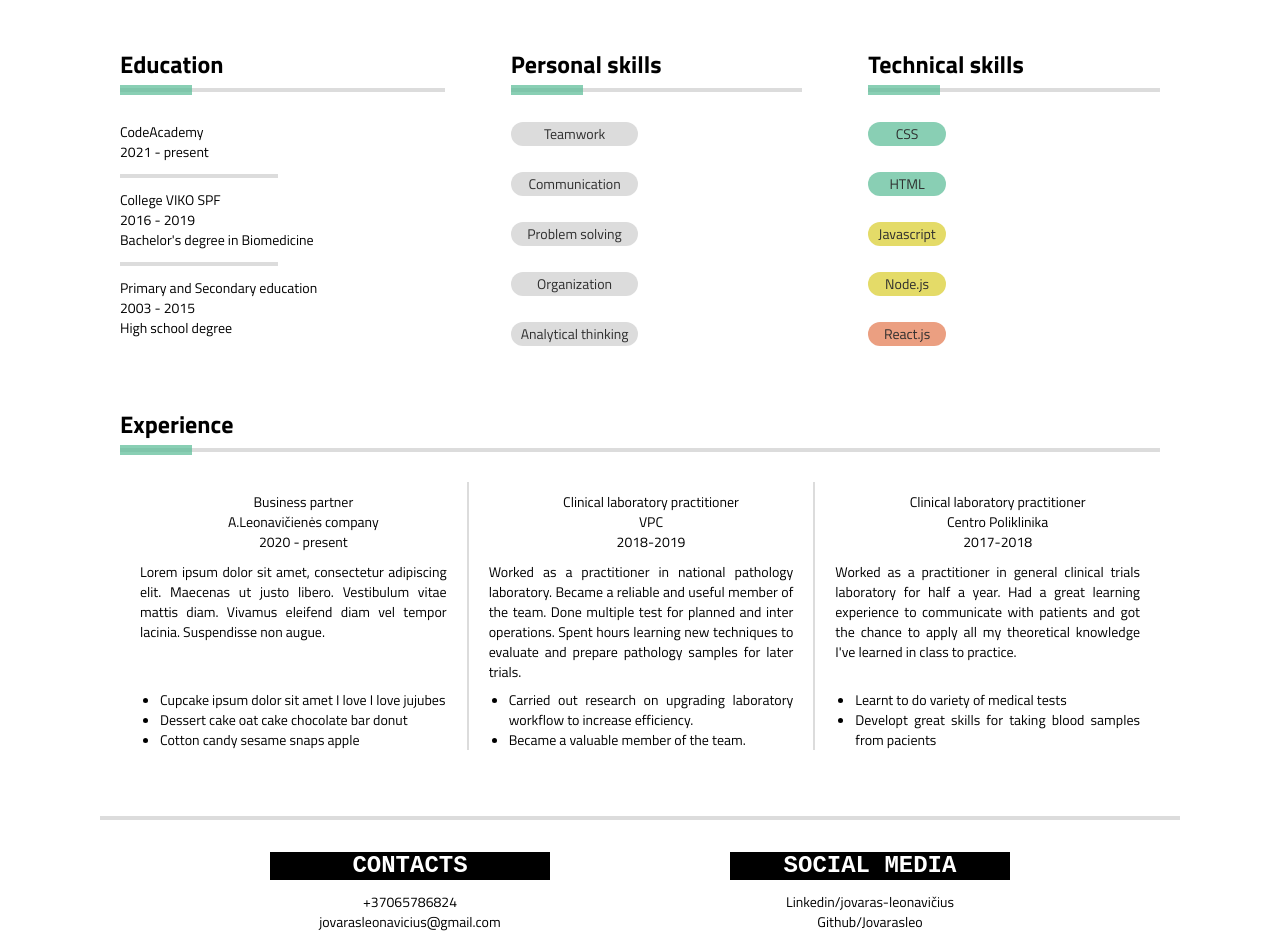
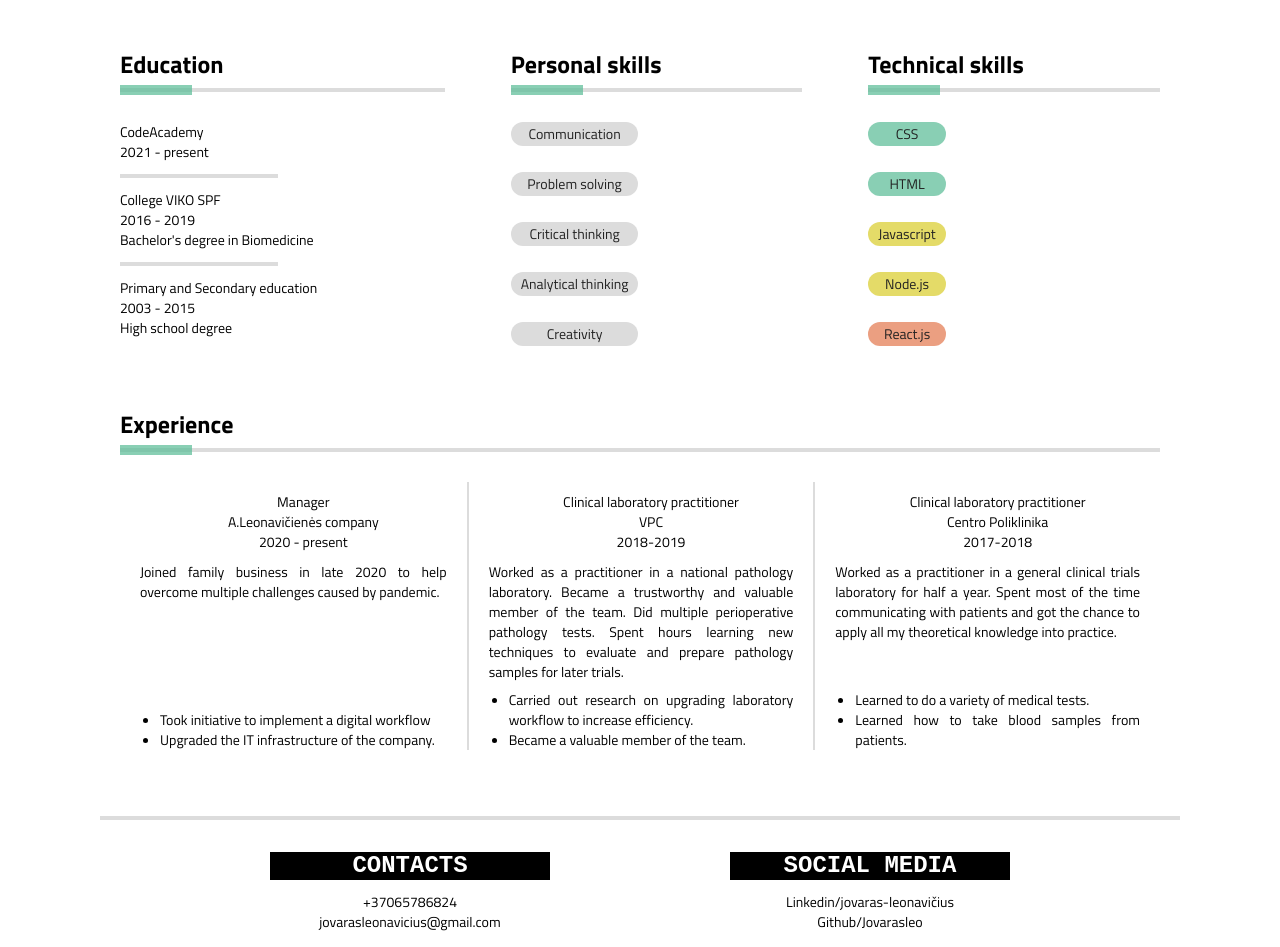
Before and after one commit to Jovarasleo/Resume, a React (Create React App) app: page / in a window 1280 px wide. Shown: the part 500-1447 px from the top of the page. Built offline with nearby package versions, Linux system fonts and the light colour scheme.

Commit message:
changes to styling and data

```diff
--- a/src/components/header/index.css
+++ b/src/components/header/index.css
@@ -14,11 +14,8 @@
   z-index: -1;
   box-shadow: 0 2px 6px var(--shadowGray);
 }
-.header--light::before {
+.header::before {
   background: var(--green);
-}
-.header--dark::before {
-  background: var(--darkGreen);
 }
 .header__info {
   margin-top: 90px;
@@ -26,14 +23,7 @@
   flex-direction: column;
   align-items: center;
 }
-.dark {
-  border-color: var(--white);
-  color: var(--white);
-}
-.languageInput.dark {
-  background-color: var(--veryDarkGray);
-  box-shadow: inset 0 0 3px 1px var(--blueGlow);
-}
+
 .header__info-name,
 .header__info-title {
   width: fit-content;
@@ -123,10 +113,7 @@ input:checked + .slider:before {
   border-radius: 50%;
 }
 @media only screen and (min-width: 1000px) {
-  .header__info.dark {
-    border: 4px solid var(--gray);
-  }
-  .header__info.light {
+  .header__info {
     border: 4px solid var(--black);
   }
   .header__info {
--- a/src/components/header/index.js
+++ b/src/components/header/index.js
@@ -1,27 +1,23 @@
 import "./index.css";
 import data from "../../data";
 
-function Header({ language, setLanguage, theme, setTheme, check }) {
+function Header({ language, setLanguage, theme, setTheme }) {
+  let isChecked;
   if (theme === "light") {
-    check = false;
-  } else check = true;
+    isChecked = false;
+  } else isChecked = true;
   return (
-    <header className={`header header--${theme}`}>
-      <div className={`header__info ${theme}`}>
+    <header className={`header`}>
+      <div className={`header__info`}>
         <h1 className="header__info-name">{data[language].header.name}</h1>
         <h2 className="header__info-title">{data[language].header.title}</h2>
       </div>
       <label className="switch">
-        <input
-          type="checkbox"
-          checked={check}
-          value={theme}
-          onChange={setTheme}
-        ></input>
+        <input type="checkbox" checked={isChecked} onChange={setTheme}></input>
         <span className="slider round"></span>
       </label>
       <select
-        className={`languageInput ${theme}`}
+        className={`languageInput`}
         value={language}
         onChange={setLanguage}
       >
--- a/src/data.js
+++ b/src/data.js
@@ -25,7 +25,7 @@ const data = {
     },
     about: {
       title: "About me",
-      body: "After trying out medical science, business management and sales I finally found my passion in programming. More precisely, frontend development, even though programming (or anything that has something to do with computers) is nothing new to me as I have always loved it. In mid-2021, I finally made up my mind to enroll in frontend studies and have been focusing on frontend development projects since then. These projects do not feel like a job to me but more like a hobby and I am happy to spend countless hours working on them and improving myself.",
+      body: "After trying out medical science, business management and sales I finally found my passion in programming. More precisely, frontend development, even though programming (or anything computer-related) is nothing new to me as I have always loved that field. In mid-2021, I finally made up my mind to enroll in frontend studies and have been focusing on frontend development projects since then. These projects do not feel like a job to me but more like a hobby and I am happy to spend countless hours working on them and improving myself.",
     },
     education: {
       title: "Education",
@@ -46,11 +46,11 @@ const data = {
     personalSkills: {
       title: "Personal skills",
       pills: [
-        { skill: "Teamwork" },
         { skill: "Communication" },
         { skill: "Problem solving" },
-        { skill: "Organization" },
+        { skill: "Critical thinking" },
         { skill: "Analytical thinking" },
+        { skill: "Creativity" },
       ],
     },
     technicalSkills: {
@@ -68,14 +68,13 @@ const data = {
       experience: [
         {
           company: "A.Leonavičienės company",
-          title: "Business partner",
+          title: "Manager",
           period: "2020 - present",
           achievements: [
-            "Cupcake ipsum dolor sit amet I love I love jujubes",
-            "Dessert cake oat cake chocolate bar donut",
-            "Cotton candy sesame snaps apple",
+            "Took initiative to implement a digital workflow",
+            "Upgraded the IT infrastructure of the company.",
           ],
-          body: "Lorem ipsum dolor sit amet, consectetur adipiscing elit. Maecenas ut justo libero. Vestibulum vitae mattis diam. Vivamus eleifend diam vel tempor lacinia. Suspendisse non augue.",
+          body: "Joined family business in late 2020 to help overcome multiple challenges caused by pandemic.",
         },
 
         {
@@ -86,17 +85,17 @@ const data = {
             "Carried out research on upgrading laboratory workflow to increase efficiency.",
             "Became a valuable member of the team.",
           ],
-          body: "Worked as a practitioner in national pathology laboratory. Became a reliable and useful member of the team. Done multiple test for planned and inter operations. Spent hours learning new techniques to evaluate and prepare pathology samples for later trials.",
+          body: "Worked as a practitioner in a national pathology laboratory. Became a trustworthy and valuable member of the team. Did multiple perioperative pathology tests. Spent hours learning new techniques to evaluate and prepare pathology samples for later trials.",
         },
         {
           company: "Centro Poliklinika",
           title: "Clinical laboratory practitioner",
           period: "2017-2018",
           achievements: [
-            "Learnt to do variety of medical tests",
-            "Developt great skills for taking blood samples from pacients",
+            "Learned to do a variety of medical tests.",
+            "Learned how to take blood samples from patients.",
           ],
-          body: "Worked as a practitioner in general clinical trials laboratory for half a year. Had a great learning experience to communicate with patients and got the chance to apply all my theoretical knowledge I've learned in class to practice.",
+          body: "Worked as a practitioner in a general clinical trials laboratory for half a year. Spent most of the time communicating with patients and got the chance to apply all my theoretical knowledge into practice.",
         },
       ],
     },
@@ -150,7 +149,7 @@ const data = {
     },
     about: {
       title: "Apie mane",
-      body: "Lorem ipsum dolor sit amet, consectetur adipiscing elit. Maecenas ut justo libero. Vestibulum vitae mattis diam. Vivamus eleifend diam vel tempor lacinia. Suspendisse non augue egestas, dapibus justo et, lobortis ex. Vestibulum vitae mattis diam. Vivamus eleifend diam vel tempor lacinia. Suspendisse non augue egestas, dapibus justo et, lobortis ex.",
+      body: "Išbandęs sveikatos priežiūros mokslus, verslo valdymą ir prekybą galiausiai atradau save 'front-end' programavime. Nors programavimas ir viskas kas susiję su kompiuteriais man nėra naujiena, nes tai visados buvo ir yra mano aistra. 2021 vasarą galiausiai apsisprendžiau įstoti į 'front-end' studijas ir nuo tada didžiąją savo laiko dalį praleidau mokindamasis ir darydamas programavimo projektus. 'Front-end' projektai man neprimena darbo, o labiau hobį kuriam mielai skiriu visą savo laisvą laiką tobulindamas juos ir save.",
     },
     education: {
       title: "Išsilavinimas",
@@ -167,11 +166,11 @@ const data = {
     personalSkills: {
       title: "Asmeniniai įgūdžiai",
       pills: [
-        { skill: "Darbas komandoje" },
         { skill: "Komunikabilumas" },
         { skill: "Problemų sprendimas" },
-        { skill: "Organizuotumas" },
+        { skill: "Kritinis mąstymas" },
         { skill: "Analitinis mąstymas" },
+        { skill: "Kūrybiškumas" },
       ],
     },
     technicalSkills: {
@@ -181,7 +180,7 @@ const data = {
         { skill: "HTML", level: "green" },
         { skill: "Javascript", level: "yellow" },
         { skill: "Node.js", level: "yellow" },
-        { skill: "React framework", level: "red" },
+        { skill: "React.js", level: "red" },
       ],
     },
     job: {
@@ -189,36 +188,33 @@ const data = {
       experience: [
         {
           company: "A.Leonavičienės Įmonė",
-          title: "Verslo partneris",
+          title: "Vadybininkas",
           period: "2020 - dabar",
           achievements: [
-            "Cupcake ipsum dolor sit amet I love I love jujubes",
-            "Dessert cake oat cake chocolate bar donut",
-            "Cotton candy sesame snaps apple",
+            "Ėmiausi iniciatyvos įmonės skaitmenizavimui.",
+            "Atnaujinau įmonės IT infrastruktūrą.",
           ],
-          body: "Lorem ipsum dolor sit amet, consectetur adipiscing elit. Maecenas ut justo libero. Vestibulum vitae mattis diam. Vivamus eleifend diam vel tempor lacinia. Suspendisse non augue.",
+          body: "2020 metų gale prisijungiau prie šeimos verslo padėti įveikti pandemijos sukeltus sunkumus ir iššūkius.",
         },
         {
           company: "VPC",
           title: "Klinikinės laboratorijos praktikantas",
           period: "2018-2019",
           achievements: [
-            "Cupcake ipsum dolor sit amet I love I love jujubes",
-            "Dessert cake oat cake chocolate bar donut",
-            "Cotton candy sesame snaps apple",
+            "Atlikau vidinį visos laboratorijos tyrimą įvertinant kaip joje patobulinti ir modernizuoti darbo eigą.",
+            "Tapau vertinamu komandos nariu.",
           ],
-          body: "Lorem ipsum dolor sit amet, consectetur adipiscing elit. Maecenas ut justo libero. Vestibulum vitae mattis diam. Vivamus eleifend diam vel tempor lacinia. Suspendisse non augue.",
+          body: "Atlikinėjau laboranto praktiką valsytbiniame patologijos centre. Tapau patikimu ir naudingu komandos nariu. Atlikau šimtus tarpoperacinių ir interoperacinių patologinės medžiagos tyrimų. Praleidau daugybę valandų mokindamasis naujas technikas kaip įvertinti ir paruošti patologinę medžiagą tolimesniems tyrimams.",
         },
         {
           company: "Centro Poliklinika",
           title: "Klinikinės laboratorijos praktikantas",
           period: "2017-2018",
           achievements: [
-            "Cupcake ipsum dolor sit amet I love I love jujubes",
-            "Dessert cake oat cake chocolate bar donut",
-            "Cotton candy sesame snaps apple",
+            "Išmokau atlikti daugybę medicinių tyrimų.",
+            "Įgyjau puikius įgudžius paimti pacientų kraujo mėginius.",
           ],
-          body: "Lorem ipsum dolor sit amet, consectetur adipiscing elit. Maecenas ut justo libero. Vestibulum vitae mattis diam. Vivamus eleifend diam vel tempor lacinia. Suspendisse non augue.",
+          body: "Pusę metų atlikinėjau laboranto praktiką klinikinių tyrimų laboratorijoje Vilniuje - centro poliklinikoje. Turėjau puikią mokomąją patirtį bendraujant su pacientais ir galimybę pritaikyti visas žinias praktikoje kurias įgyjau studijų metu.",
         },
       ],
     },
--- a/src/index.css
+++ b/src/index.css
@@ -11,7 +11,7 @@
   --darkYellow: #beb75088;
   --darkRed: #a7705abe;
   --darkGray: #777777;
-  --veryDarkGray: rgb(46, 46, 46);
+  --veryDarkGray: rgb(34, 34, 34);
   --shadowGray: #353535a2;
   --blueGlow: #68bbff;
 }
@@ -43,7 +43,18 @@ main {
 .body--dark a img {
   filter: invert(100%);
 }
-
+.body--dark .header::before {
+  background: var(--darkGreen);
+}
+.body--dark .languageInput {
+  background-color: var(--veryDarkGray);
+  box-shadow: inset 0 0 3px 1px var(--blueGlow);
+  color: white;
+}
+.body--dark .header__info {
+  border-color: var(--white);
+  color: var(--white);
+}
 p,
 a,
 li,
@@ -83,3 +94,8 @@ span {
     font-size: 13px;
   }
 }
+@media only screen and (min-width: 1000px) {
+  .body--dark .header__info {
+    border: 4px solid var(--gray);
+  }
+}
```
